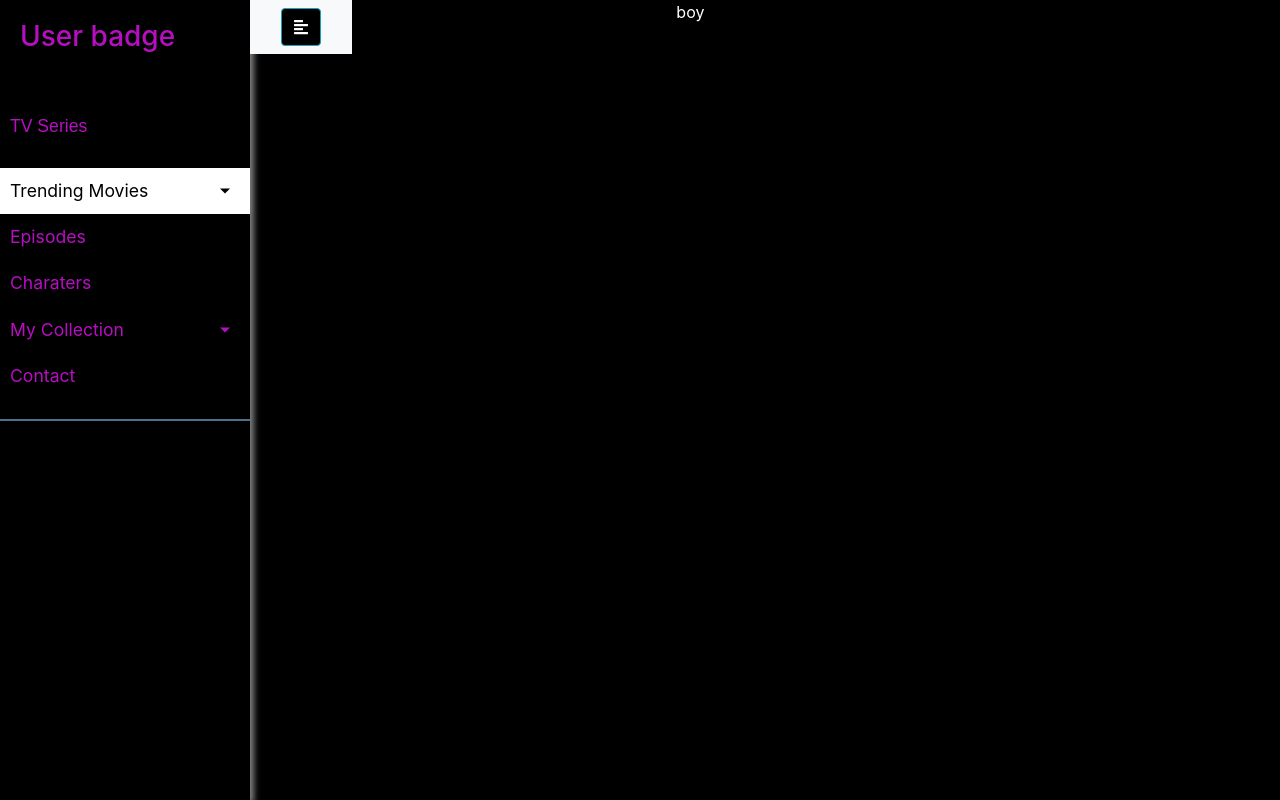
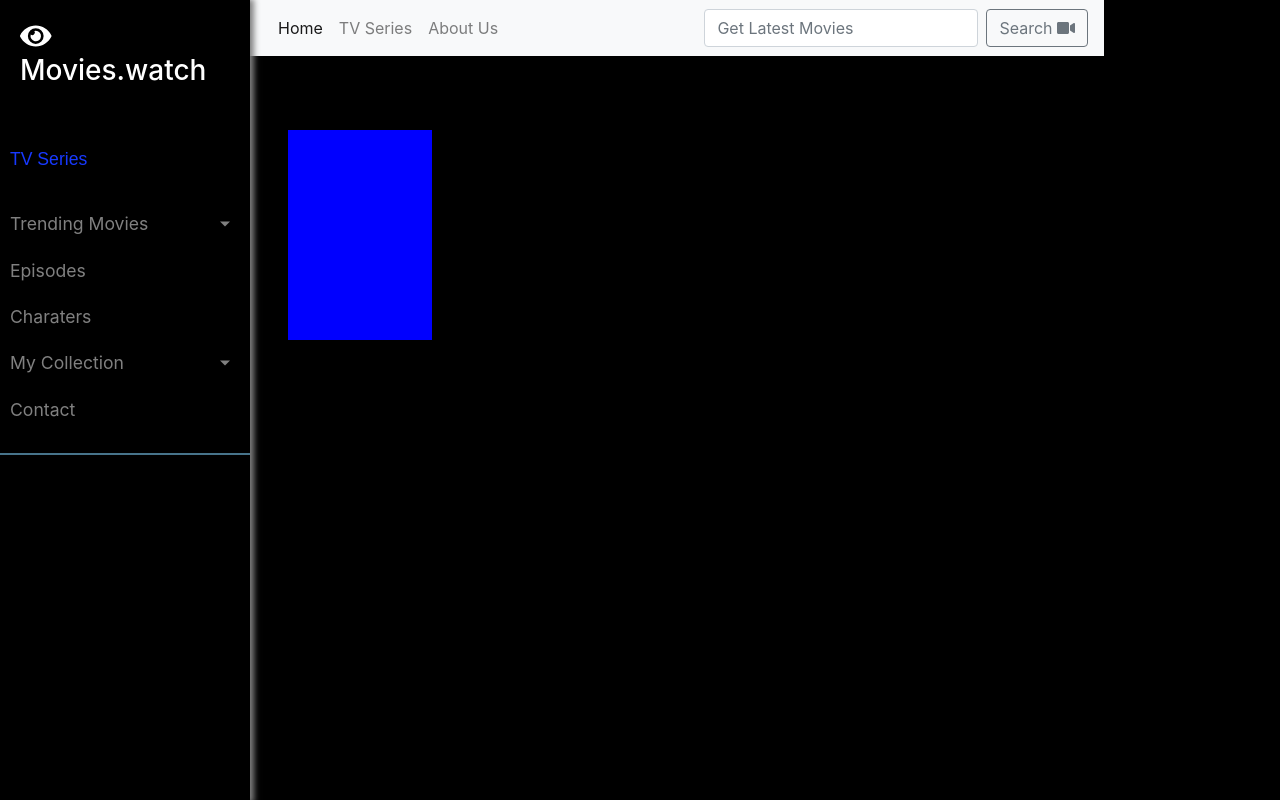
Before and after one commit to godswillokokon/movieapi, a PHP site: page / in a window 1280 px wide. Run offline with PHP 8.4, Linux system fonts and the light colour scheme; some libraries are stand-ins or nearby versions.

Commit message:
trying to fix the code

```diff
--- a/css/main.css
+++ b/css/main.css
@@ -9,11 +9,7 @@
 .wrapper {
     display: flex;
     width: 100%;
-    align-items: stretch;
-}
-.wrapper {
-    display: flex;
-    align-items: stretch;
+    /* align-items: stretch; */
 }
 
 #sidebar {
@@ -25,10 +21,17 @@
     margin-left: -250px;
 }
 #sidebar {
-    min-width: 250px;
-    max-width: 250px;
-    min-height: 100vh;
+    width: 250px;
+    position: fixed;
+    top: 0;
+    left: 0;
+    height: 100vh;
+    z-index: 999;
+    background: #7386D5;
+    color: #fff;
+    transition: all 0.3s;
 }
+
 a[data-toggle="collapse"] {
     position: relative;
 }
@@ -90,7 +93,7 @@
 }
 
 #sidebar ul p {
-    color: #B80EC3;
+    color: rgb(23, 57, 255);
     padding: 10px;
 }
 
@@ -118,8 +121,20 @@
 }
 li a{
 
-  color: #B80EC3;
+  color: grey;
 }
 #main-content{
-  color: white
+  color: white;
 }
+#logo{
+  color: white;
+}
+#plates{
+  background: BLUE;
+  margin: 50px;
+  width: 20px;
+  height: 210px;
+}
+/* #navbarSupportedContent{
+  position: fixed;
+} */
--- a/index.html
+++ b/index.html
@@ -13,21 +13,22 @@
     <script defer src="https://use.fontawesome.com/releases/v5.0.13/js/solid.js" integrity="sha384-tzzSw1/Vo+0N5UhStP3bvwWPq+uvzCMfrN1fEFe+xBmv1C/AtVX5K0uZtmcHitFZ" crossorigin="anonymous"></script>
     <script defer src="https://use.fontawesome.com/releases/v5.0.13/js/fontawesome.js" integrity="sha384-6OIrr52G08NpOFSZdxxz1xdNSndlD4vdcf/q2myIUVO0VsqaGHJsB0RaBE01VTOY" crossorigin="anonymous"></script>
     <script src="https://code.jquery.com/jquery-3.3.1.slim.min.js" integrity="sha384-q8i/X+965DzO0rT7abK41JStQIAqVgRVzpbzo5smXKp4YfRvH+8abtTE1Pi6jizo" crossorigin="anonymous"></script>
+    <link rel="stylesheet" href="https://cdnjs.cloudflare.com/ajax/libs/malihu-custom-scrollbar-plugin/3.1.5/jquery.mCustomScrollbar.concat.min.js">
     <link rel="stylesheet" href="https://cdnjs.cloudflare.com/ajax/libs/malihu-custom-scrollbar-plugin/3.1.5/jquery.mCustomScrollbar.min.css">
     <script src="https://cdnjs.cloudflare.com/ajax/libs/malihu-custom-scrollbar-plugin/3.1.5/jquery.mCustomScrollbar.concat.min.js"></script>
   </head>
   <body id="page">
 
-    <div class="wrapper">
+    <div class="wrapper" id="wrapper-head">
         <!-- Sidebar -->
         <nav id="sidebar">
             <div class="sidebar-header">
-                <h3>User badge</h3>
+                <h3 id="logo"><i class="fas fa-eye"></i> Movies.watch</h3>
             </div>
 
             <ul class="list-unstyled components">
                 <p>TV Series</p>
-                <li class="active">
+                <li class="">
                     <a href="#homeSubmenu" data-toggle="collapse" aria-expanded="false" class="dropdown-toggle">Trending Movies</a>
                     <ul class="collapse list-unstyled" id="homeSubmenu">
                         <li>
@@ -69,9 +70,10 @@
           </nav>
           <div id="content">
         <nav class="navbar navbar-expand-lg navbar-light bg-light" id="sidebarCollapse-bg">
-            <div class="container-fluid" class="sidebarCollapse-bg" >
+            <div class="container-fluid" >
 
-                <button type="button" id="sidebarCollapse" class="btn btn-info">
+                <button type="button" id="sidebarCollapse" class="navbar-toggler" data-toggle="collapse" data-target="#sidebar"
+                  aria-controls="sidebar" aria-expanded="false" aria-label="Toggle navigation">
                     <i class="fas fa-align-left"></i>
                     <span></span>
                 </button>
@@ -79,21 +81,79 @@
               </div>
             </nav>
       </div>
-      <!-- navbar ends -->
+      <!-- side-navbar ends -->
+      <div class="container" style="width:70%;">
+          <nav class="navbar navbar-expand-lg navbar-light bg-light" id="navbar">
+          <a class="navbar-brand" href="index.html">   </a>
+          <button class="navbar-toggler" type="button" data-toggle="collapse" data-target="#navbarSupportedContent"
+            aria-controls="navbarSupportedContent" aria-expanded="false" aria-label="Toggle navigation">
+            <span class="navbar-toggler-icon"></span>
+          </button>
 
-      <div class="container-fluid" id="main-content">
-        <div class="row">
-          <div class="col-lg-4">
+          <div class="collapse navbar-collapse" id="navbarSupportedContent">
+            <ul class="navbar-nav mr-auto" >
+              <li class="nav-item active">
+                <a class="nav-link" href="index.html">Home <span class="sr-only">(current)</span></a>
+              </li>
+              <li class="nav-item">
+                <a class="nav-link" href="list.html">TV Series</a>
+              </li>
+              <li class="nav-item">
+                <a class="nav-link" href="about.html">About Us</a>
+              </li>
 
+
+            </ul>
+            <form class="form-inline my-2 my-lg-0">
+              <input class="form-control mr-sm-2" type="search" placeholder="Get Latest Movies" aria-label="Search">
+              <button class="btn btn-outline-secondary my-2 my-sm-0" type="submit">Search <i class="fas fa-video"></i></button>
+            </form>
           </div>
-          <div class="col-lg-4">
-            boy
-          </div>
-          <div class="col-lg-4">
+        </nav>
+        <br>
+        <div class="container-fluid" id="main-content">
+          <div class="row" id="plates-container">
+            <div class="col-sm-2" id="plates">
 
+            </div>
+            <!-- <div class="col-sm-2" id="plates">
+
+            </div> -->
+            <!-- <div class="col-sm-2" id="plates">
+
+            </div>
+            <div class="col-sm-2" id="plates">
+
+            </div>
+            <div class="col-sm-2" id="plates">
+
+            </div>
+            <div class="col-sm-2" id="plates">
+
+            </div>
+            <div class="col-sm-2" id="plates">
+
+            </div>
+            <div class="col-sm-2" id="plates">
+
+            </div>
+            <div class="col-sm-2" id="plates">
+
+            </div>
+            <div class="col-sm-2" id="plates">
+
+            </div>
+            <div class="col-sm-2" id="plates">
+
+            </div>
+            <div class="col-sm-2" id="plates">
+
+            </div> -->
           </div>
         </div>
-      </div>
+    </div>
+
+
 
 
 
--- a/js/main.js
+++ b/js/main.js
@@ -1,10 +1,3 @@
-$(document).ready(function () {
-
-    $('#sidebarCollapse').on('click', function () {
-        $('#sidebar').toggleClass('active');
-    });
-
-});
 $(document).ready(function () {
 
     $("#sidebar").mCustomScrollbar({
@@ -33,3 +26,67 @@
     });
 
 });
+
+// THIS IS THE API PART
+// THIS IS THE API YOU COULD CHECK THE DOCUMENTATION "https://rickandmortyapi.com/""
+
+let plate_container = document.getElementById("plates");
+
+// function createNode(element)
+// {
+//   return document.createElement(element);
+// }
+//
+// function append(parent, el)
+// {
+//     return parent.appendChild(el);
+// }
+// function (plates-container)
+//   {
+//       let div = createNode("div");
+//       div.setAttribute("class", "col-sm-2");
+//       div.setAttribute("id", "plates");
+//       append(plates-container, div);
+//   };
+
+
+
+let myRequest = new XMLHttpRequest();
+myRequest.open("GET", "https://rickandmortyapi.com/api/character/?page=2");
+myRequest.onload = function ()
+{
+    let myData = JSON.parse(myRequest.responseText);
+    // console.log(myData);
+    plate_container.innerHTML = myData;
+};
+myRequest.send();
+
+// let row = document.getElementById("plates");
+// let url = "https://rickandmortyapi.com/api/character/";
+//
+// fetch(url)
+// .then ((resp)=> resp.json())
+// .then(function (data)
+// {
+//   let plates-container ;
+//   return authors.map(function (plates-container)
+//   {
+//       let div = createNode("div");
+//       div.setAttribute("class", "col-sm-2");
+//       div.setAttribute("id", "plates");
+//       append(plates-container, div);
+//   });
+//   function createNode(element)
+//   {
+//     return document.createElement(element);
+//   }
+//
+//   function append(parent, el)
+//   {
+//       return parent.appendChild(el);
+//   }
+// })
+// .catch(function (error)
+// {
+//   console.log(error);
+// });
```
Also changed, not shown: 1 other file.
